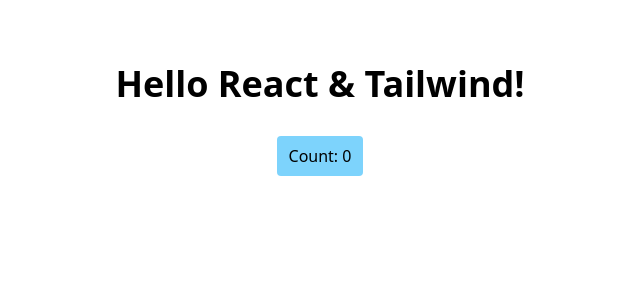
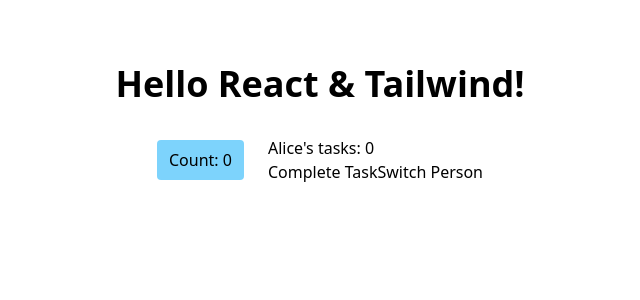
Before and after one commit to Sailwayfun/task-management-interview, a React (Vite) app: page / in a window 1280 px wide. Shown: the top 300 px of the page, without its empty margins (320-960 px from the left). Built offline with nearby package versions, Linux system fonts and the light colour scheme.

Commit message:
feat: answer qusetion 7

```diff
--- a/src/App.tsx
+++ b/src/App.tsx
@@ -1,4 +1,5 @@
 import { useState } from "react";
+import TaskManager from "./TaskManager";
 
 function App() {
   const [count, setCount] = useState(0);
@@ -13,6 +14,7 @@
         >
           Count: {count}
         </button>
+        <TaskManager />
       </div>
     </main>
   );
--- /dev/null
+++ b/src/TaskCounter.tsx
@@ -0,0 +1,15 @@
+import { useState } from "react";
+
+function TaskCounter({ name }: { name: string }) {
+  const [tasks, setTasks] = useState(0);
+  return (
+    <>
+      <h1>
+        {name}'s tasks: {tasks}
+      </h1>
+      <button onClick={() => setTasks(tasks + 1)}>Complete Task</button>
+    </>
+  );
+}
+
+export default TaskCounter;
--- /dev/null
+++ b/src/TaskManager.tsx
@@ -0,0 +1,22 @@
+import { useState } from "react";
+import TaskCounter from "./TaskCounter";
+
+export default function TaskManager() {
+  const [isPersonAlice, setIsPersonAlice] = useState(true);
+  return (
+    <div>
+      {isPersonAlice ? (
+        <TaskCounter name="Alice" key="Alice" />
+      ) : (
+        <TaskCounter name="Bob" key="Bob" />
+      )}
+      <button
+        onClick={() => {
+          setIsPersonAlice(!isPersonAlice);
+        }}
+      >
+        Switch Person
+      </button>
+    </div>
+  );
+}
```
Also changed, not shown: 1 other file (tests, documents, lock files or other folders).
